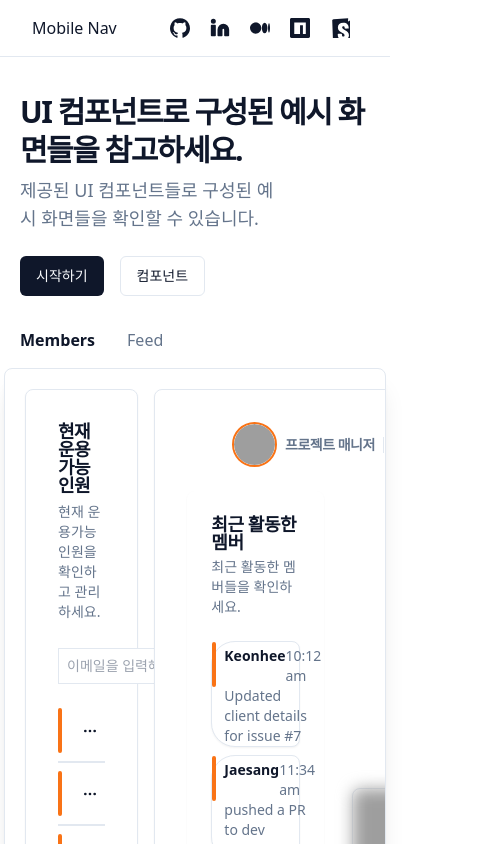
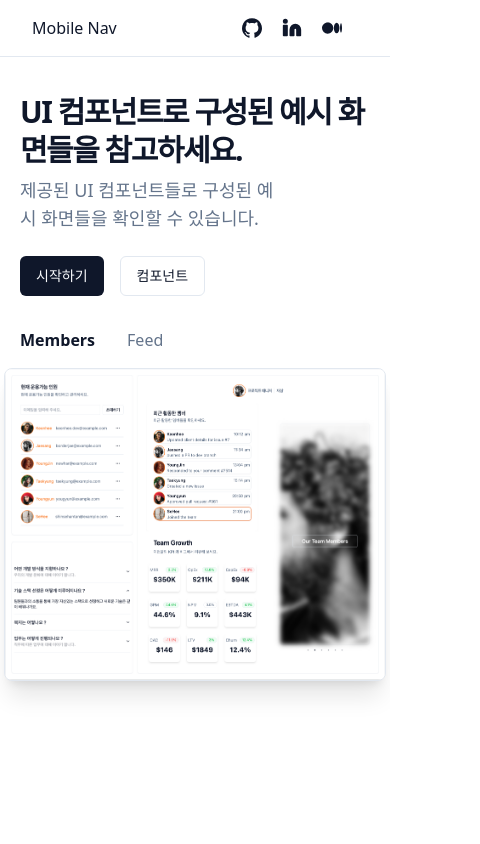
Before and after one commit to leezer94/ui, a Next.js app in the folder apps/web/: page /examples/members in a window 390 px wide. Shown: the top 844 px of the page, 480 px wide, since content can reach past the window. Built offline with nearby package versions, Linux system fonts and the light colour scheme; grey boxes are pictures that could not be loaded.

Commit message:
refactor : add example responsive image

```diff
--- a/apps/web/app/examples/members/page.tsx
+++ b/apps/web/app/examples/members/page.tsx
@@ -1,6 +1,8 @@
+import Image from 'next/image';
 import { ManageMember, HireMember } from '@/app/examples/members/components';
 import { OurCulture } from '@/app/examples/members/components/features';
 import type { Metadata } from 'next/types';
+import MembersExample from '../../../public/examples/members-example.png';
 
 export const metadata: Metadata = {
   title: 'Members | Leezer-UI',
@@ -9,12 +11,17 @@ export const metadata: Metadata = {
 
 export default function MembersPage() {
   return (
-    <div className='flex flex-nowrap gap-4 p-5'>
-      <div className='flex w-4/12 flex-col gap-y-6'>
-        <ManageMember />
-        <OurCulture />
+    <>
+      <div className='block h-full w-full md:hidden'>
+        <Image src={MembersExample} alt='members-example' />
       </div>
-      <HireMember />
-    </div>
+      <div className='hidden flex-nowrap gap-4 p-5 md:flex'>
+        <div className='flex w-4/12 flex-col gap-y-6'>
+          <ManageMember />
+          <OurCulture />
+        </div>
+        <HireMember />
+      </div>
+    </>
   );
 }
--- a/apps/web/components/site/navigation/site-header.tsx
+++ b/apps/web/components/site/navigation/site-header.tsx
@@ -76,7 +76,7 @@ export default function SiteHeader() {
                     size: 'sm',
                     variant: 'ghost',
                   }),
-                  'w-9 px-0 '
+                  'w-9 px-0 hidden md:block'
                 )}
               >
                 <Icons.npm className='h-5 w-5 fill-current' />
@@ -95,7 +95,7 @@ export default function SiteHeader() {
                     size: 'sm',
                     variant: 'ghost',
                   }),
-                  'w-9 px-0'
+                  'w-9 px-0 hidden md:block'
                 )}
               >
                 <Icons.storybook className='h-5 w-5 fill-current' />
```
Also changed, not shown: apps/web/public/examples/members-example.png (added).
